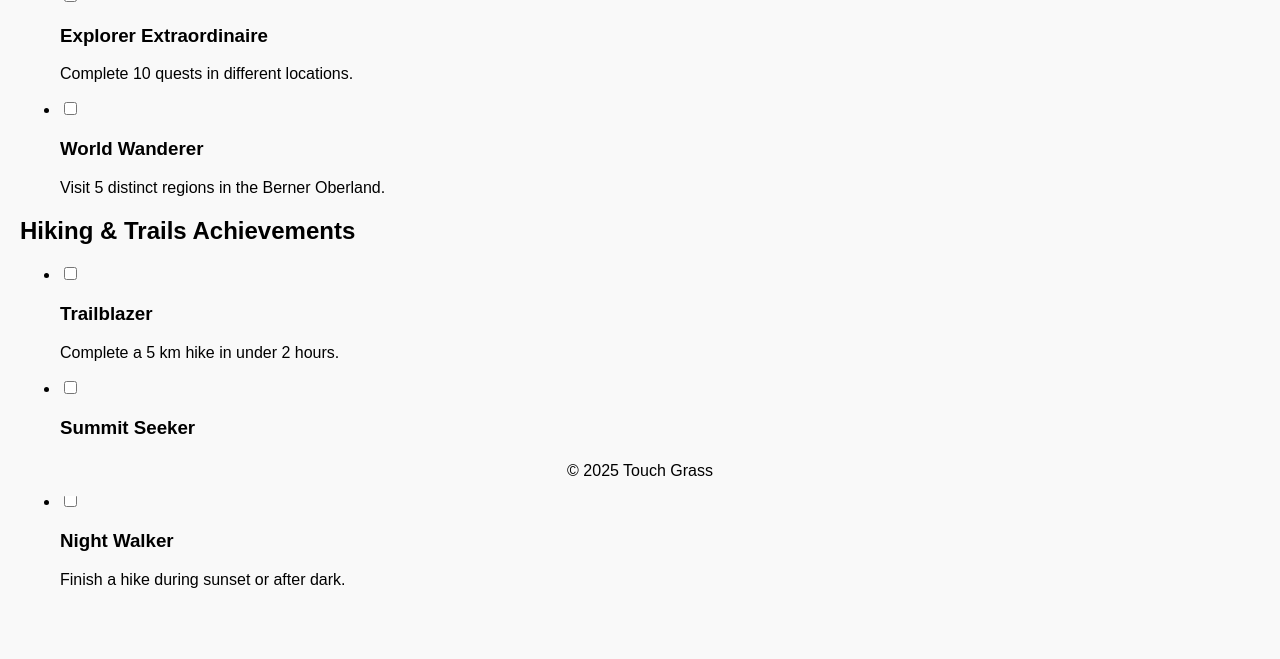
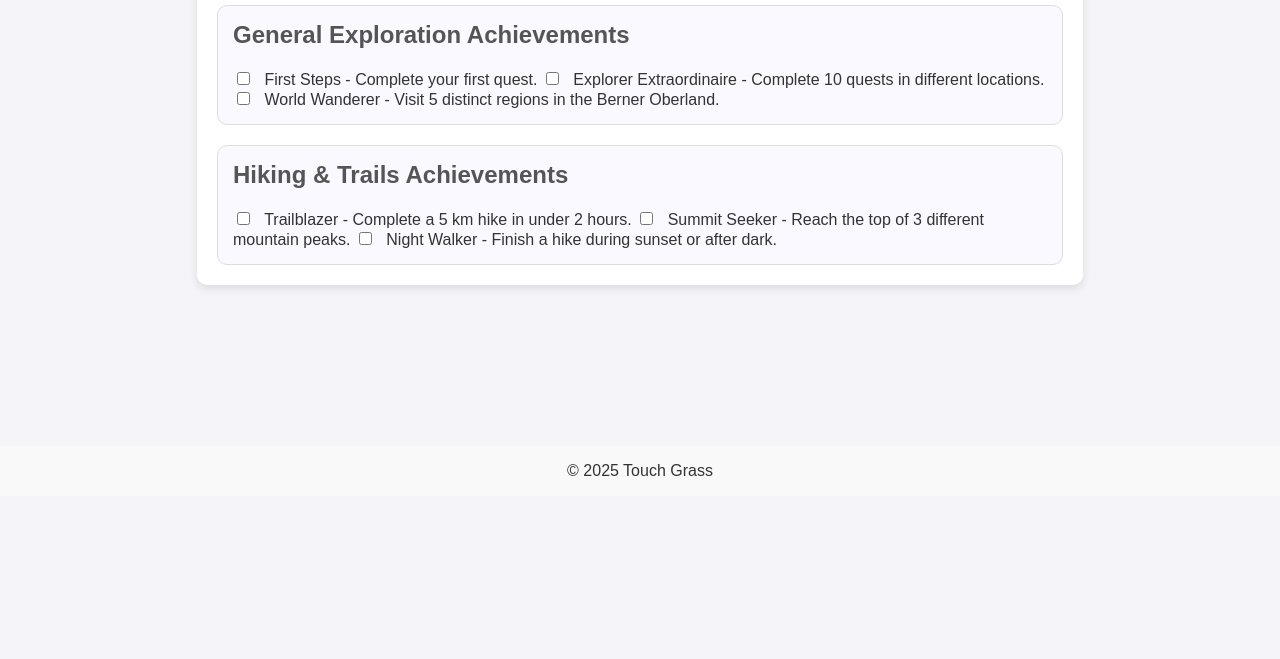
Before and after one commit to FaKiieZ/touch-grass, a plain HTML site: page src/achievements.html in a window 1280 px wide. Shown: the part 304-963 px from the top of the page. After the commit the page ends 800 px from the top, so only its background shows below. Drawn offline with Linux system fonts and the light colour scheme.

Commit message:
change style of achiegements

```diff
--- /dev/null
+++ b/src/achievements-style.css
@@ -0,0 +1,72 @@
+body {
+    font-family: Arial, sans-serif;
+    margin: 0;
+    padding: 0;
+    background-color: #f4f4f9;
+    color: #333;
+    display: flex;
+    justify-content: center;
+    align-items: center;
+    min-height: 100vh;
+  }
+
+  .container {
+    background: #ffffff;
+    padding: 20px;
+    border-radius: 10px;
+    box-shadow: 0 4px 8px rgba(0, 0, 0, 0.1);
+    width: 90%;
+    max-width: 600px;
+  }
+
+  h1 {
+    text-align: center;
+    margin-bottom: 20px;
+    color: #444;
+  }
+
+  .achievements {
+    display: flex;
+    flex-direction: column;
+    gap: 20px;
+  }
+
+  .achievement-section {
+    background: #f9f9ff;
+    padding: 15px;
+    border-radius: 10px;
+    border: 1px solid #ddd;
+  }
+
+  .achievement-section h2 {
+    margin-top: 0;
+    color: #555;
+  }
+
+  .achievement-list {
+    list-style: none;
+    padding: 0;
+    margin: 0;
+  }
+
+  .achievement-list li {
+    margin: 10px 0;
+    display: flex;
+    align-items: center;
+  }
+
+  .achievement-list input[type="checkbox"] {
+    margin-right: 10px;
+    accent-color: #007bff;
+  }
+
+  .achievement-list label {
+    cursor: pointer;
+    color: #333;
+    transition: color 0.3s ease;
+  }
+
+  .achievement-list input[type="checkbox"]:checked + label {
+    text-decoration: line-through;
+    color: #999;
+  }
--- a/src/achievements.html
+++ b/src/achievements.html
@@ -7,12 +7,11 @@
         <meta name="viewport" content="width=device-width, initial-scale=1.0" />
 
         <link rel="stylesheet" type="text/css" href="style.css" />
+        <link rel="stylesheet" type="text/css" href="achievements-style.css" />
         <style>
-            .reward {
-                display: none;
-            }
-            input[type="checkbox"]:checked + label .reward {
-                display: block;
+            .container {
+                max-width: 900px;
+                margin: 0 auto;
             }
         </style>
     </head>
@@ -33,68 +32,36 @@
         </nav>
 
         <main>
-            <h1 class="header">Achievements</h1>
+            <div class="container">
+                <h1>Achievements Übersicht</h1>
+                <div class="achievements">
+                    <!-- General Exploration Achievements -->
+                    <div class="achievement-section">
+                        <h2>General Exploration Achievements</h2>
+                        <div class="achievement-list">
+                            <input type="checkbox" id="first-steps" />
+                            <label for="first-steps">First Steps - Complete your first quest.</label>
+                            <input type="checkbox" id="explorer-extraordinaire" />
+                            <label for="explorer-extraordinaire">Explorer Extraordinaire - Complete 10 quests in different locations.</label>
+                            <input type="checkbox" id="world-wanderer" />
+                            <label for="world-wanderer">World Wanderer - Visit 5 distinct regions in the Berner Oberland.</label>
+                        </div>
+                    </div>
 
-            <section>
-                <h2>General Exploration Achievements</h2>
-                <ul>
-                    <li>
-                        <input type="checkbox" id="first-steps" />
-                        <label for="first-steps">
-                            <h3>First Steps</h3>
-                            <p>Complete your first quest.</p>
-                            <p class="reward">Reward: Bronze Explorer Badge.</p>
-                        </label>
-                    </li>
-                    <li>
-                        <input type="checkbox" id="explorer-extraordinaire" />
-                        <label for="explorer-extraordinaire">
-                            <h3>Explorer Extraordinaire</h3>
-                            <p>Complete 10 quests in different locations.</p>
-                            <p class="reward">Reward: Silver Compass Badge.</p>
-                        </label>
-                    </li>
-                    <li>
-                        <input type="checkbox" id="world-wanderer" />
-                        <label for="world-wanderer">
-                            <h3>World Wanderer</h3>
-                            <p>
-                                Visit 5 distinct regions in the Berner Oberland.
-                            </p>
-                            <p class="reward">Reward: Gold Globe Trophy.</p>
-                        </label>
-                    </li>
-                </ul>
-            </section>
-            <section>
-                <h2>Hiking & Trails Achievements</h2>
-                <ul>
-                    <li>
-                        <input type="checkbox" id="trailblazer" />
-                        <label for="trailblazer">
-                            <h3>Trailblazer</h3>
-                            <p>Complete a 5 km hike in under 2 hours.</p>
-                            <p class="reward">Reward: Trail Patch.</p>
-                        </label>
-                    </li>
-                    <li>
-                        <input type="checkbox" id="summit-seeker" />
-                        <label for="summit-seeker">
-                            <h3>Summit Seeker</h3>
-                            <p>Reach the top of 3 different mountain peaks.</p>
-                            <p class="reward">Reward: Summit Shield.</p>
-                        </label>
-                    </li>
-                    <li>
-                        <input type="checkbox" id="night-walker" />
-                        <label for="night-walker">
-                            <h3>Night Walker</h3>
-                            <p>Finish a hike during sunset or after dark.</p>
-                            <p class="reward">Reward: Moonlit Pin.</p>
-                        </label>
-                    </li>
-                </ul>
-            </section>
+                    <!-- Hiking & Trails Achievements -->
+                    <div class="achievement-section">
+                        <h2>Hiking & Trails Achievements</h2>
+                        <div class="achievement-list">
+                            <input type="checkbox" id="trailblazer" />
+                            <label for="trailblazer">Trailblazer - Complete a 5 km hike in under 2 hours.</label>
+                            <input type="checkbox" id="summit-seeker" />
+                            <label for="summit-seeker">Summit Seeker - Reach the top of 3 different mountain peaks.</label>
+                            <input type="checkbox" id="night-walker" />
+                            <label for="night-walker">Night Walker - Finish a hike during sunset or after dark.</label>
+                        </div>
+                    </div>
+                </div>
+            </div>
         </main>
 
         <footer>
```
